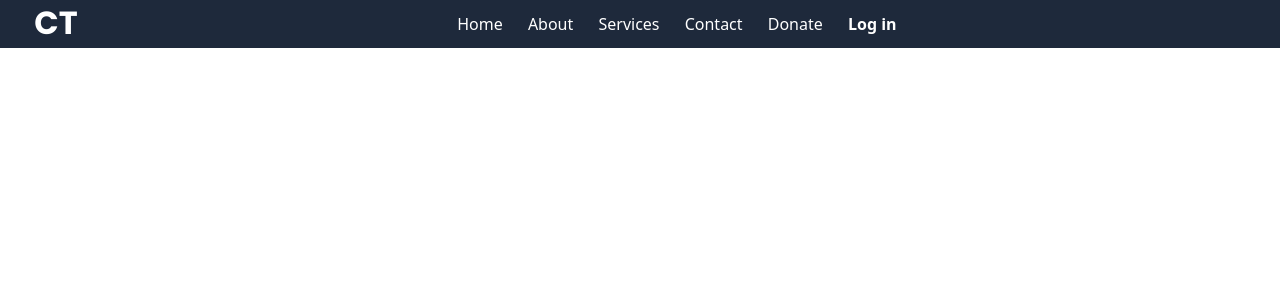
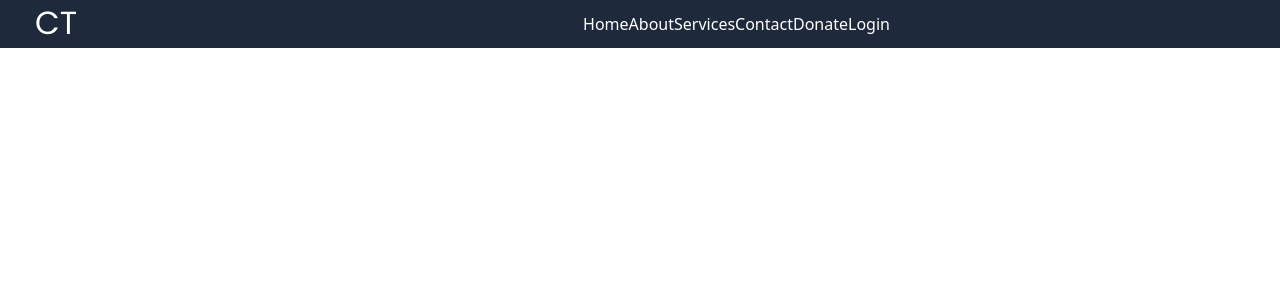
Before and after one commit to jungsoo-shim/church-treasurer, a React (Vite) app: page / in a window 1280 px wide. Shown: the top 300 px of the page. Built offline with nearby package versions, Linux system fonts and the light colour scheme.

Commit message:
Modify Header.jsx

```diff
--- a/src/components/Header.jsx
+++ b/src/components/Header.jsx
@@ -1,15 +1,17 @@
 import React from 'react';
 import Logo from './Logo.jsx';
+import Login from './Login.jsx';
+import Menu from './Menu.jsx';
 
 const Header = () => {
   return (
-    <header className="bg-slate-800 text-white fixed top-0 left-0 w-screen h-12 p-4 flex justify-between items-center">
-      <div className="font-bold text-lg w-1/3">
+    <header className="bg-slate-800 text-white fixed top-0 left-0 w-screen h-12 p-4 flex items-center">
+      <div className="flex w-1/3">
         <Logo />
       </div>
-      <div className="hidden sm:block w-1/3">
+      <div className="flex hidden sm:block w-1/3">
         <nav>
-          <ul className="flex flex-row justify-evenly">
+          <ul className="flex justify-end">
             <li><a href="">Home</a></li>
             <li><a href="">About</a></li>
             <li><a href="">Services</a></li>
@@ -18,11 +20,11 @@ const Header = () => {
           </ul>
         </nav>
       </div>
-      <div className="hidden sm:block font-bold w-1/3 items-end">
-        <button>Log in</button>
+      <div className="flex justify-end hidden sm:block w-1/3">
+        <Login />
       </div>
-      <div className="sm:hidden">
-        <button>Menu</button>
+      <div className="flex sm:hidden">
+        <Menu />
       </div>
     </header>
   )
--- /dev/null
+++ b/src/components/Login.jsx
@@ -0,0 +1,11 @@
+import React from 'react';
+
+const Login = () => {
+  return(
+      <div>
+        <button>Login</button>
+      </div>
+  )
+}
+
+export default Login;
--- /dev/null
+++ b/src/components/Menu.jsx
@@ -0,0 +1,9 @@
+import React from 'react';
+
+const Menu = () => {
+  return (
+    <button>Menu</button>
+  )
+}
+
+export default Menu;
```
Also changed, not shown: 1 other file (tests, documents, lock files or other folders).
